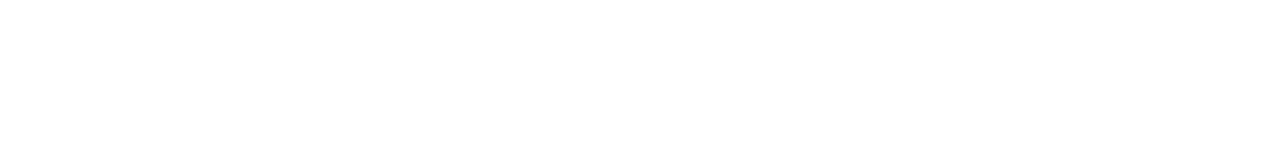
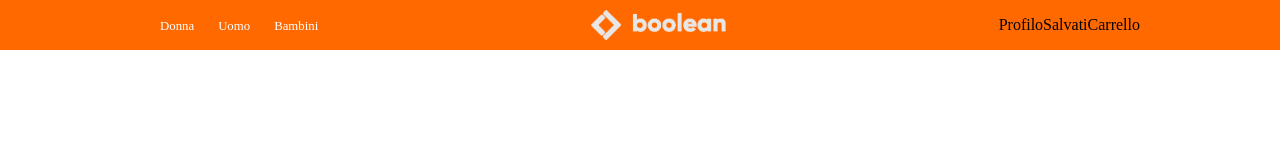
Before and after one commit to GloriaBimbi/html-css-boolando, a plain HTML site: page index.html in a window 1280 px wide. Drawn offline with Linux system fonts and the light colour scheme; files that its build step writes are made by us from their sources.

Commit message:
feat header

```diff
--- a/css/style.css
+++ b/css/style.css
@@ -0,0 +1,37 @@
+/*RESET*/
+* {
+  margin: 0;
+  padding: 0;
+  box-sizing: border-box;
+}
+
+/*GENERAL*/
+header {
+  background-color: rgb(255 105 0);
+  min-height: 50px;
+  display: flex;
+  align-items: center;
+}
+
+.container {
+  width: 1000px;
+  margin: auto;
+}
+
+/*HEADER*/
+.wrapper {
+  display: flex;
+  justify-content: space-between;
+  align-items: center;
+}
+
+.header__link {
+  text-decoration: none;
+  color: white;
+  padding-left: 20px;
+  font-size: 0.8rem;
+}
+
+.boolean-logo {
+  height: 30px;
+}
--- a/index.html
+++ b/index.html
@@ -5,7 +5,29 @@
     <meta name="viewport" content="width=device-width, initial-scale=1.0" />
     <title>Boolando</title>
 
-    <link rel="stylesheet" href="./style.css" />
+    <link rel="stylesheet" href="./css/style.css" />
   </head>
-  <body></body>
+  <body>
+    <header>
+      <div class="container">
+        <div class="wrapper">
+          <div class="nav">
+            <a href="#" class="header__link">Donna</a>
+            <a href="#" class="header__link">Uomo</a>
+            <a href="#" class="header__link">Bambini</a>
+          </div>
+          <img
+            src="./img/boolean-logo.png"
+            alt="Logo Boolean"
+            class="boolean-logo"
+          />
+          <div class="porsonal-space-logi">ProfiloSalvatiCarrello</div>
+        </div>
+      </div>
+    </header>
+
+    <main></main>
+
+    <footer></footer>
+  </body>
 </html>
```
